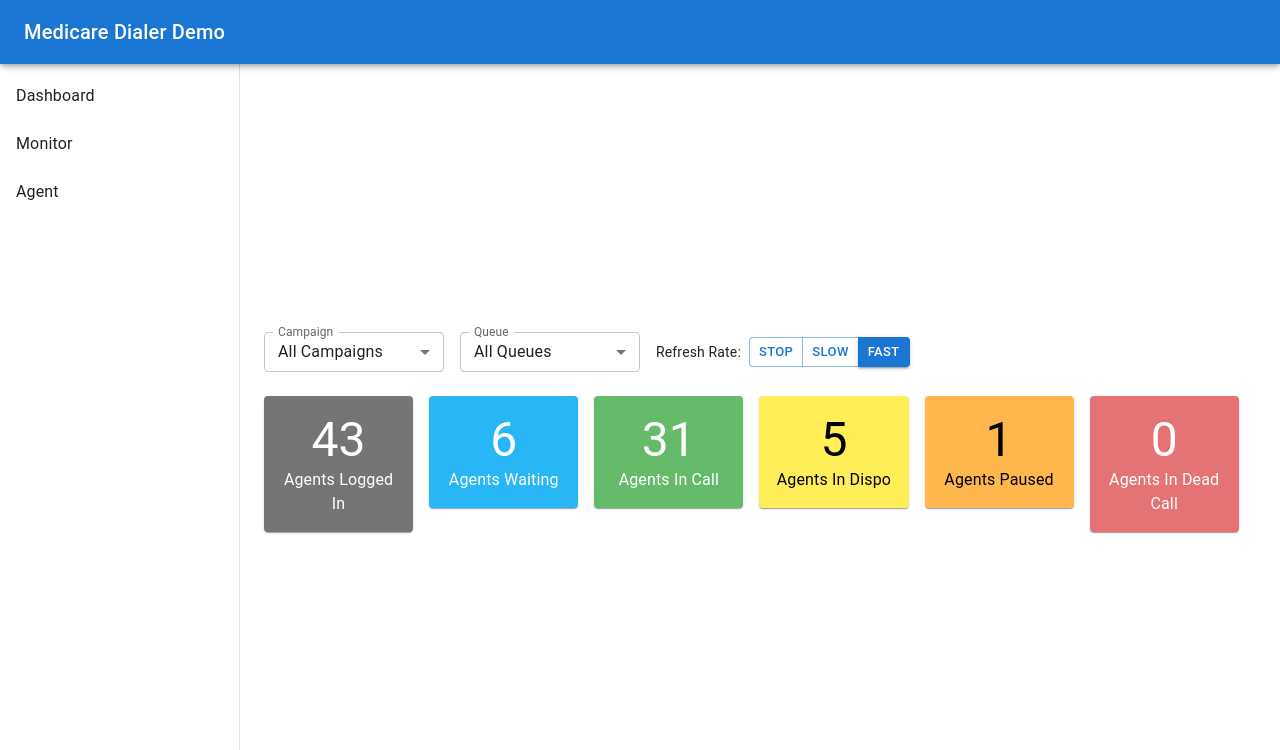
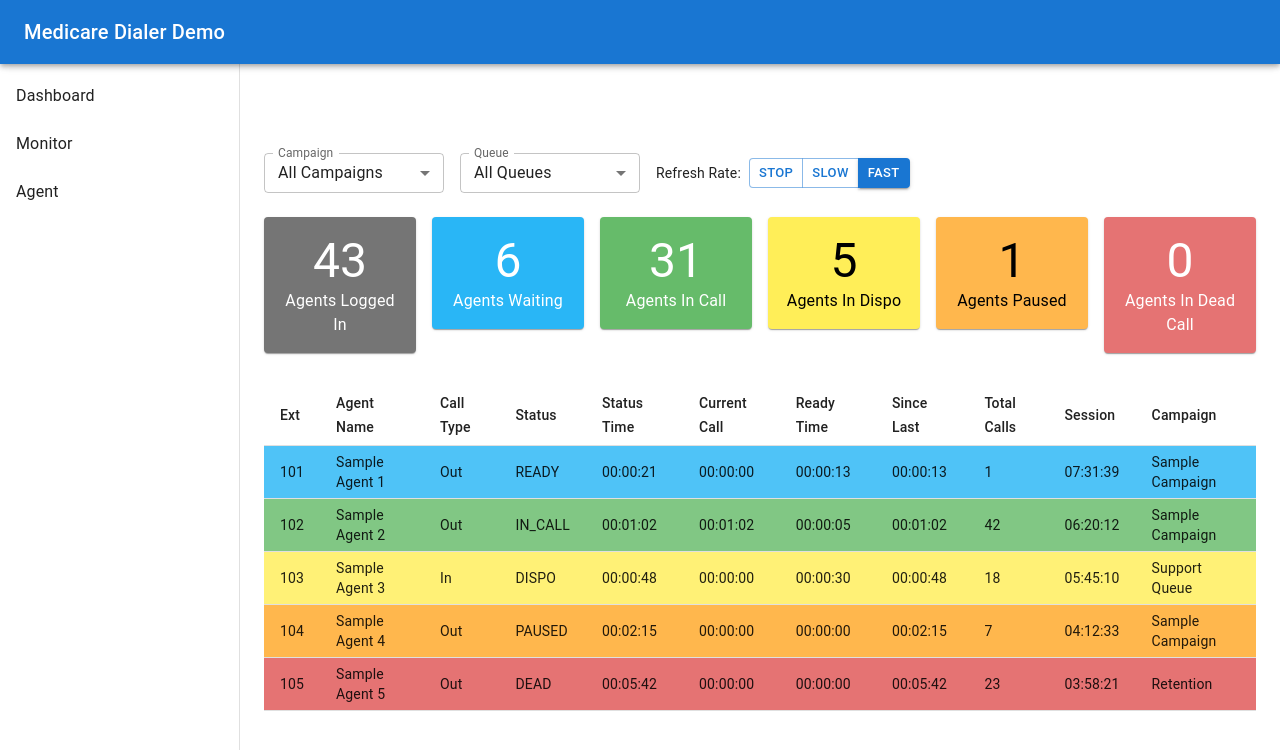
Before and after one commit to keithckramer/medicaredialerdemo, a React (Vite) app: page /monitor in a window 1280 px wide. Shown: the top 750 px of the page. Built offline with nearby package versions, Linux system fonts and the light colour scheme.

Commit message:
Add agent monitor table with status colors

```diff
--- a/src/data/mockAgents.ts
+++ b/src/data/mockAgents.ts
@@ -16,68 +16,68 @@ export interface AgentRow {
 
 export const mockAgents: AgentRow[] = [
   {
-    extension: '1001',
-    name: 'Alex Johnson',
-    callType: 'Outbound',
+    extension: '101',
+    name: 'Sample Agent 1',
+    callType: 'Out',
     status: 'READY',
-    statusTime: '00:02:15',
-    currentCall: '-',
-    readyTime: '01:10:22',
-    sinceLast: '00:05:40',
-    totalCalls: 32,
-    session: 'Morning',
-    campaign: 'Medicare 2025',
+    statusTime: '00:00:21',
+    currentCall: '00:00:00',
+    readyTime: '00:00:13',
+    sinceLast: '00:00:13',
+    totalCalls: 1,
+    session: '07:31:39',
+    campaign: 'Sample Campaign',
   },
   {
-    extension: '1002',
-    name: 'Maria Rodriguez',
-    callType: 'Inbound',
+    extension: '102',
+    name: 'Sample Agent 2',
+    callType: 'Out',
     status: 'IN_CALL',
-    statusTime: '00:04:48',
-    currentCall: 'Lead #4583',
-    readyTime: '00:45:12',
-    sinceLast: '00:00:00',
-    totalCalls: 27,
-    session: 'Afternoon',
-    campaign: 'Follow Up',
+    statusTime: '00:01:02',
+    currentCall: '00:01:02',
+    readyTime: '00:00:05',
+    sinceLast: '00:01:02',
+    totalCalls: 42,
+    session: '06:20:12',
+    campaign: 'Sample Campaign',
   },
   {
-    extension: '1003',
-    name: 'Sam Patel',
-    callType: 'Outbound',
+    extension: '103',
+    name: 'Sample Agent 3',
+    callType: 'In',
     status: 'DISPO',
-    statusTime: '00:01:32',
-    currentCall: 'Lead #4581',
-    readyTime: '00:52:08',
-    sinceLast: '00:03:10',
-    totalCalls: 30,
-    session: 'Morning',
-    campaign: 'Medicare 2025',
+    statusTime: '00:00:48',
+    currentCall: '00:00:00',
+    readyTime: '00:00:30',
+    sinceLast: '00:00:48',
+    totalCalls: 18,
+    session: '05:45:10',
+    campaign: 'Support Queue',
   },
   {
-    extension: '1004',
-    name: 'Taylor Smith',
-    callType: 'Outbound',
+    extension: '104',
+    name: 'Sample Agent 4',
+    callType: 'Out',
     status: 'PAUSED',
-    statusTime: '00:06:05',
-    currentCall: '-',
-    readyTime: '00:40:30',
-    sinceLast: '00:08:22',
-    totalCalls: 18,
-    session: 'Morning',
-    campaign: 'New Leads',
+    statusTime: '00:02:15',
+    currentCall: '00:00:00',
+    readyTime: '00:00:00',
+    sinceLast: '00:02:15',
+    totalCalls: 7,
+    session: '04:12:33',
+    campaign: 'Sample Campaign',
   },
   {
-    extension: '1005',
-    name: 'Jordan Lee',
-    callType: 'Inbound',
+    extension: '105',
+    name: 'Sample Agent 5',
+    callType: 'Out',
     status: 'DEAD',
-    statusTime: '00:00:45',
-    currentCall: 'Lead #4579',
-    readyTime: '00:38:14',
-    sinceLast: '00:10:10',
-    totalCalls: 22,
-    session: 'Afternoon',
-    campaign: 'Follow Up',
+    statusTime: '00:05:42',
+    currentCall: '00:00:00',
+    readyTime: '00:00:00',
+    sinceLast: '00:05:42',
+    totalCalls: 23,
+    session: '03:58:21',
+    campaign: 'Retention',
   },
 ]
--- a/src/pages/AgentMonitorPage.tsx
+++ b/src/pages/AgentMonitorPage.tsx
@@ -10,8 +10,14 @@ import {
   MenuItem,
   Button,
   ButtonGroup,
+  Table,
+  TableHead,
+  TableBody,
+  TableRow,
+  TableCell,
 } from '@mui/material'
 import { useState } from 'react'
+import { mockAgents, type AgentStatus } from '../data/mockAgents'
 
 const metrics = {
   totalCallsPlaced: 91,
@@ -22,6 +28,14 @@ const metrics = {
   agentsInDispo: 5,
   agentsPaused: 1,
   agentsInDeadCall: 0,
+}
+
+const statusColors: Record<AgentStatus, string> = {
+  READY: '#4FC3F7',
+  IN_CALL: '#81C784',
+  DISPO: '#FFF176',
+  PAUSED: '#FFB74D',
+  DEAD: '#E57373',
 }
 
 export default function AgentMonitorPage() {
@@ -138,6 +152,47 @@ export default function AgentMonitorPage() {
           </Paper>
         </Grid>
       </Grid>
+
+      {/* Agent table */}
+      <Box mt={4}>
+        <Table size="small">
+          <TableHead>
+            <TableRow>
+              <TableCell>Ext</TableCell>
+              <TableCell>Agent Name</TableCell>
+              <TableCell>Call Type</TableCell>
+              <TableCell>Status</TableCell>
+              <TableCell>Status Time</TableCell>
+              <TableCell>Current Call</TableCell>
+              <TableCell>Ready Time</TableCell>
+              <TableCell>Since Last</TableCell>
+              <TableCell>Total Calls</TableCell>
+              <TableCell>Session</TableCell>
+              <TableCell>Campaign</TableCell>
+            </TableRow>
+          </TableHead>
+          <TableBody>
+            {mockAgents.map(agent => (
+              <TableRow
+                key={agent.extension}
+                sx={{ backgroundColor: statusColors[agent.status] }}
+              >
+                <TableCell>{agent.extension}</TableCell>
+                <TableCell>{agent.name}</TableCell>
+                <TableCell>{agent.callType}</TableCell>
+                <TableCell>{agent.status}</TableCell>
+                <TableCell>{agent.statusTime}</TableCell>
+                <TableCell>{agent.currentCall}</TableCell>
+                <TableCell>{agent.readyTime}</TableCell>
+                <TableCell>{agent.sinceLast}</TableCell>
+                <TableCell>{agent.totalCalls}</TableCell>
+                <TableCell>{agent.session}</TableCell>
+                <TableCell>{agent.campaign}</TableCell>
+              </TableRow>
+            ))}
+          </TableBody>
+        </Table>
+      </Box>
     </Box>
   )
 }
```
